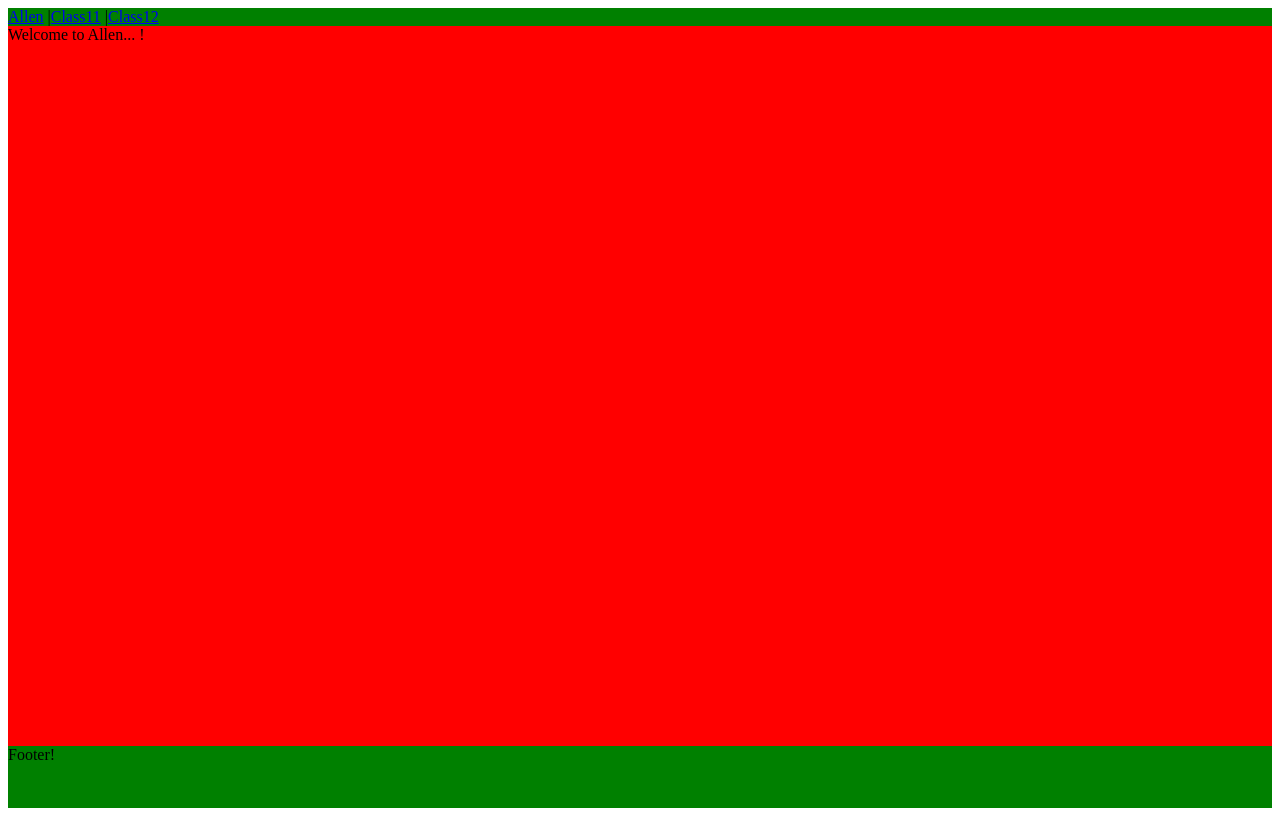
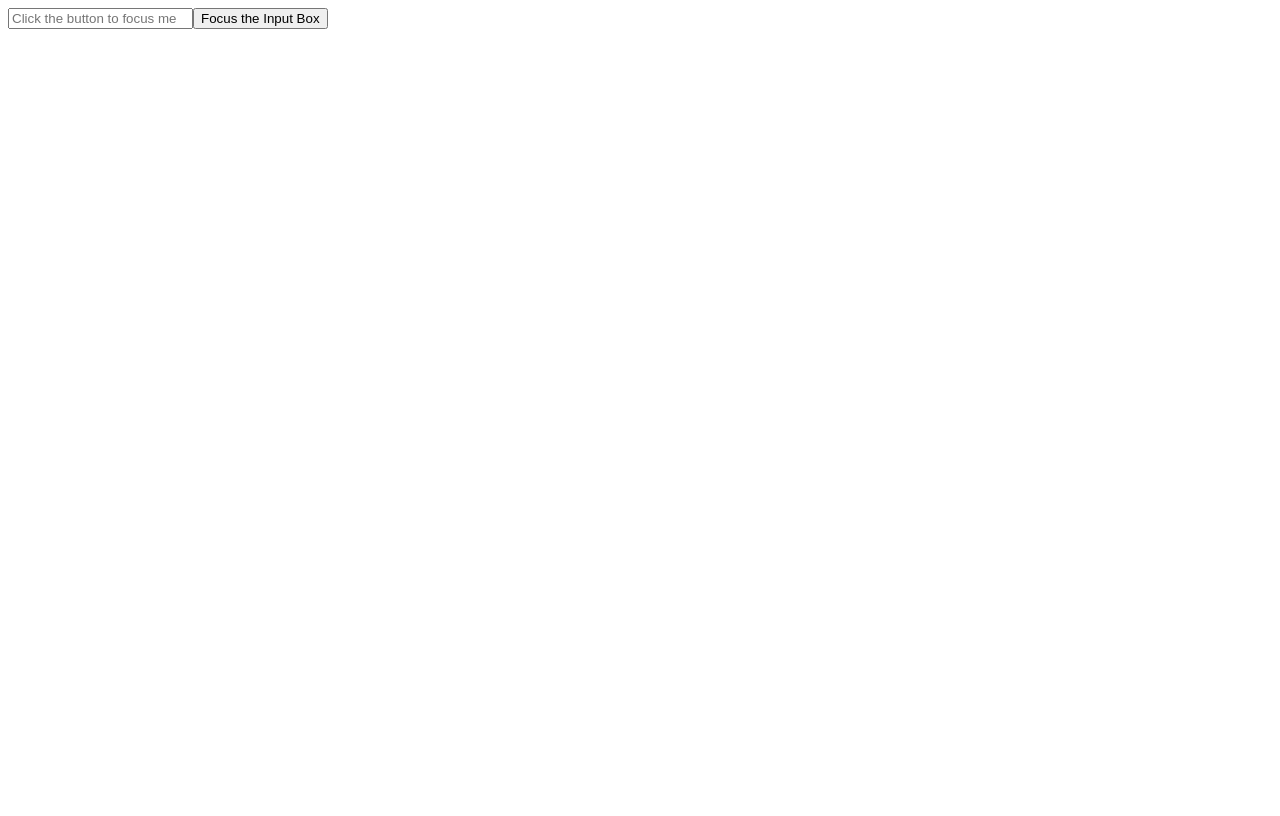
Before and after one commit to rohitpant788/learning_full_stack_v3, a React (Vite) app in the folder week-10-routing/: page / in a window 1280 px wide. Built offline with nearby package versions, Linux system fonts and the light colour scheme.

Commit message:
Using useRef Hook to Focus an Input Box

```diff
--- a/week-10-routing/src/App.jsx
+++ b/week-10-routing/src/App.jsx
@@ -1,67 +1,19 @@
-import { useState } from 'react'
-import { BrowserRouter, Link, Outlet, Route, Routes, useNavigate } from 'react-router-dom'
+import { useRef } from "react"
 
 function App() {
-  const [count, setCount] = useState(0)
 
-  return (
-    <>
-      <BrowserRouter>
+  const inputRef = useRef();
 
-        <Routes>
-          <Route path="/" element={<Layout/>}>
-            <Route path="/" element={<LandingPage />}></Route>
-            <Route path="/neet/online-coaching-class-11" element={<Class11Program />}></Route>
-            <Route path="/neet/online-coaching-class-12" element={<Class12Program />}></Route>
-            <Route path="/*" element={<NoPage />}></Route>
-          </Route>
-        </Routes>
-      </BrowserRouter>
-    </>
-  )
-}
+  function handleOnClick(){
+    inputRef.current.focus();
+  }
 
-function Layout() {
-  return <div style={{background:"green", height: "100vh"}}>
-    <Header/>
-    <div style={{background:"red", height: "90vh"}}>
-      <Outlet/>
-    </div>
-    Footer!
+  return <div>
+    <input ref={inputRef} placeholder='Click the button to focus me'></input>
+    <button onClick={handleOnClick}>Focus the Input Box</button>
   </div>
 }
 
 
-function Header() {
-  return <div>
-    <Link to="/">Allen</Link> |
-        <Link to="/neet/online-coaching-class-11">Class11</Link> |
-        <Link to="/neet/online-coaching-class-12">Class12</Link>
-  </div>
-}
-
-function NoPage(){
-  return <div>No Page 404...</div>
-}
-function LandingPage() {
-  return <div>Welcome to Allen... !</div>
-}
-
-function Class11Program() {
-  return <div> This is for Class 11 Program...!</div>
-}
-
-function Class12Program() {
-
-  const  navigate = useNavigate()
-
-  function redirectUser(){
-    navigate("/")
-  }
-
-  return <div> This is for Class 12 Program...!
-    <button onClick={redirectUser}>Back To Landing Page..</button>
-  </div>
-}
 
 export default App
```
